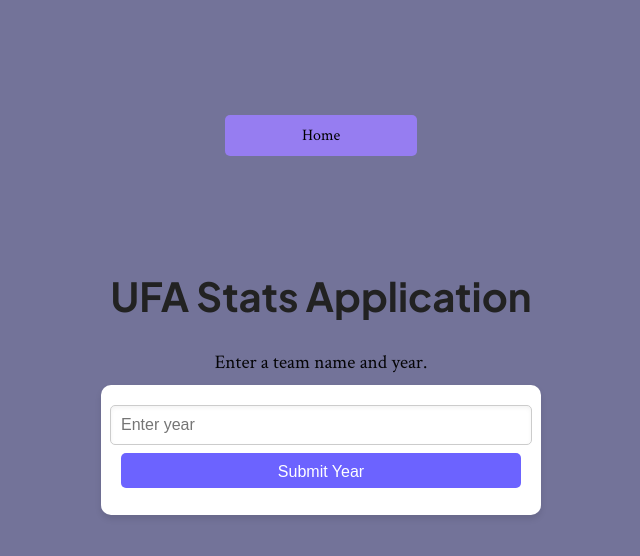
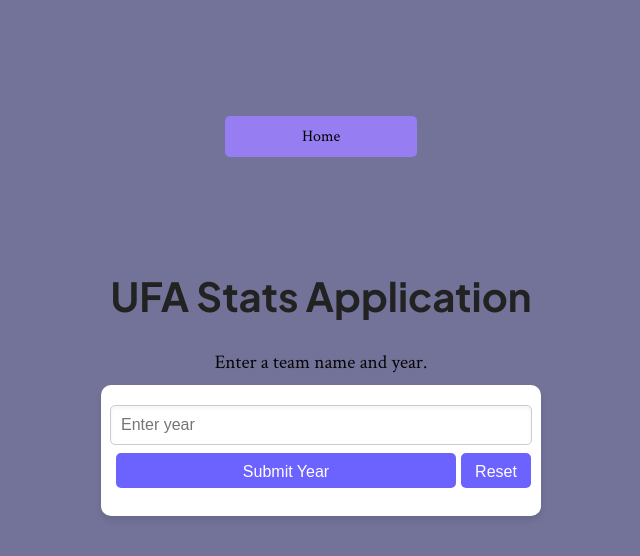
Before and after one commit to piyushkomali/ufaproject, a Flask app: page /team-input.html in a window 1280 px wide. Shown: the top 556 px of the page, without its empty margins (319-959 px from the left). Run offline with Flask 3, Linux system fonts and the light colour scheme; parts of the project's set-up code (start-up, migrations or seed data) failed here and were passed over; some libraries are stand-ins or nearby versions.

Commit message:
made a button to reset year and fixed unknown team bug

```diff
--- a/player/player.py
+++ b/player/player.py
@@ -1,53 +1,19 @@
 from pprint import pprint
+from team.team import get_team_map
 import requests
 import json
 
-                #IMPORTANT INFO: playerID is max 9 characters, 1-firstname, 8-lastnameMAX
-ufa_teams = {
-    "hustle": "Atlanta Hustle",
-    "sol": "Austin Sol",
-    "glory": "Boston Glory",
-    "flyers": "Carolina Flyers",
-    "union": "Chicago Union",
-    "summit": "Colorado Summit",
-    "legion": "Dallas Legion",
-    "breeze": "DC Breeze",
-    "mechanix": "Detroit Mechanix",
-    "havoc": "Houston Havoc",
-    "alleycats": "Indianapolis AlleyCats",
-    "aviators": "Los Angeles Aviators",
-    "radicals": "Madison Radicals",
-    "windchill": "Minnesota Wind Chill",
-    "royal": "Montreal Royal",
-    "empire": "New York Empire",
-    "spiders": "Oakland Spiders",
-    "phoenix": "Philadelphia Phoenix",
-    "thunderbirds": "Pittsburgh Thunderbirds",
-    "steel": "Oregon Steel",
-    "shred": "Salt Lake Shred",
-    "growlers": "San Diego Growlers",
-    "cascades": "Seattle Cascades",
-    "rush": "Toronto Rush"
-}
+def get_player_data(player="Jack Williams", year="2023"):
+    ufa_teams = get_team_map(year)
 
-
-
-
-def get_player_data(player="Jack Williams", year="2023"):
     url = "https://www.backend.ufastats.com/api/v1/playerStats"
 
     playerArray = player.split(" ")
     firstName = playerArray[0]
     lastName = " ".join(playerArray[1:]) if len(playerArray) > 1 else playerArray[1:]
-
-
     playerID = playerArray[0][0:1]
 
-
-
     urlForPlayer = f"https://www.backend.ufastats.com/api/v1/players?years={year}"
-
-
     try:
             # Send GET request
             playerResponse = requests.get(urlForPlayer)  # Set a timeout to avoid hanging requests
--- a/static/styles/styles.css
+++ b/static/styles/styles.css
@@ -125,11 +125,32 @@ button {
     transition: background-color 0.3s ease, transform 0.2s ease;
     width: 100%;
 }
+#year-reset {
+    padding: 10px 20px;
+    position: relative;
+    margin-left: auto;
+    margin-bottom: -34px;
+    left: 10px;
+    color: #fff;
+    background-color: #6c63ff;
+    top: -42px;
+    height: 35px;
+    border: none;
+    border-radius: 5px;
+    cursor: pointer;
+    transition: background-color 0.3s ease, transform 0.2s ease;
+    width: 17.5%;
+    display: flex
+;
+    align-items: baseline;
+    justify-content: center;
+}
 
 #year-submit {
     padding: 10px 20px;
     position: relative;
-    top: -7px; /* Move the button up by 2 pixels */
+    top: -7px;
+    left: -35px;
     height: 35px;
     font-size: 1rem;
     color: #fff;
@@ -138,7 +159,7 @@ button {
     border-radius: 5px;
     cursor: pointer;
     transition: background-color 0.3s ease, transform 0.2s ease;
-    width: 100%;
+    width: 85%;
 }
 
 
@@ -286,6 +307,16 @@ button:active {
     transform: translateY(0);
 }
 
+#year-reset:hover {
+    background-color: #574bcd;
+    transform: translateY(-2px);
+}
+
+#year-reset:active {
+    background-color: #453aa6;
+    transform: translateY(0);
+}
+
 button:active {
     background-color: #453aa6;
     transform: translateY(0);
--- a/templates/player/player-input.html
+++ b/templates/player/player-input.html
@@ -20,6 +20,7 @@
     <form id="player-form" action="/player" onsubmit="return validateFormPlayer()">
       <input type="text" name="year" id="year" placeholder="Enter year" oninput="enablePlayerForm()" />
       <button type="button" id="year-submit" onclick="submitYearPlayer() ">Submit Year</button>
+      <button type="button" id="year-reset" onclick="window.location.href = '/player-input.html';">Reset</button>
 
       <select name="player" id="player"  placeholder="Enter player name"style="display: none" disabled >
         <!-- Options should be populated dynamically -->
--- a/templates/team/team-input.html
+++ b/templates/team/team-input.html
@@ -20,6 +20,7 @@
     <form id="team-form" action="/team" onsubmit="return validateFormTeam()">
       <input type="text" name="year" id="year" placeholder="Enter year" oninput="enableTeamForm()" />
       <button type="button" id="year-submit" onclick="submitYearTeam() ">Submit Year</button>
+      <button type="button" id="year-reset" onclick="window.location.href = '/team-input.html';">Reset</button>
 
       <select name="team" id="team" placeholder="Enter team name"style="display: none" disabled >
 
```
Also changed, not shown: team/team.py (+11 -6 lines).
